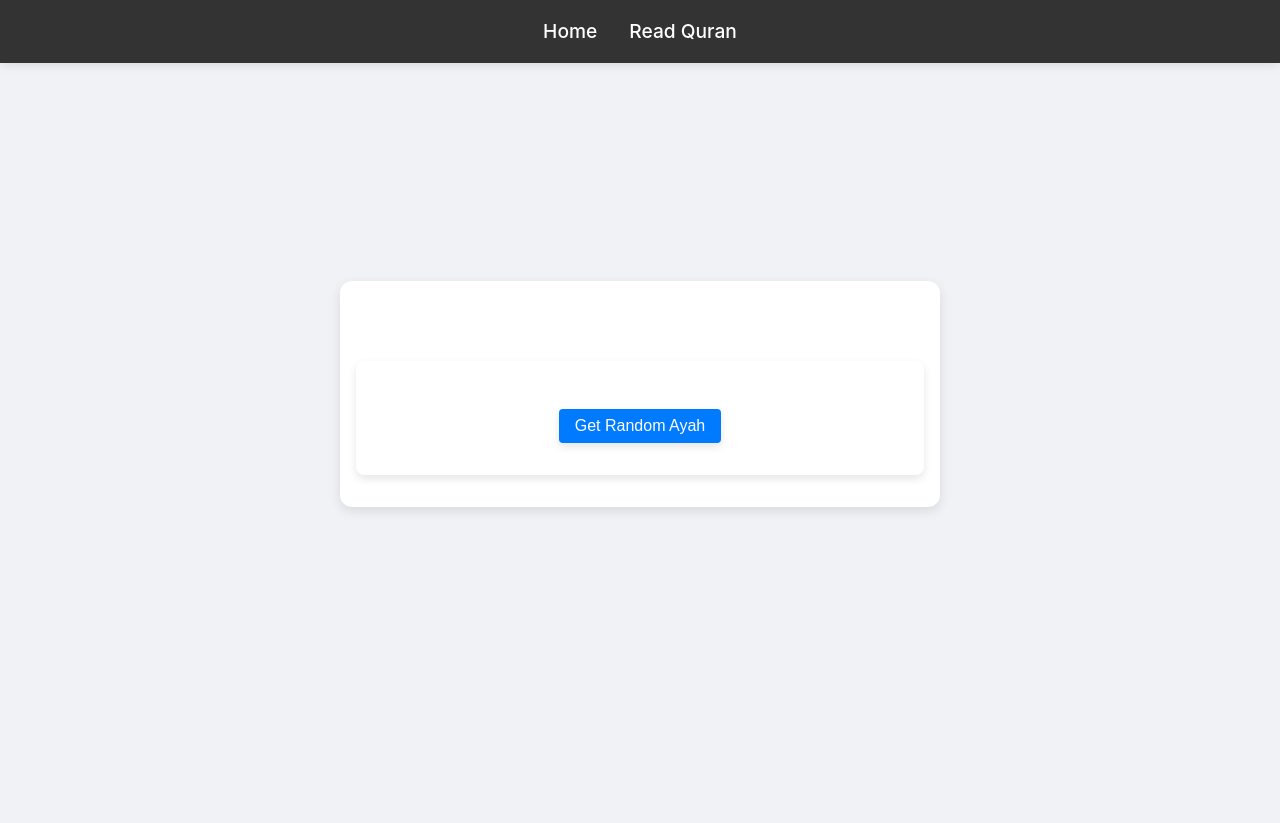
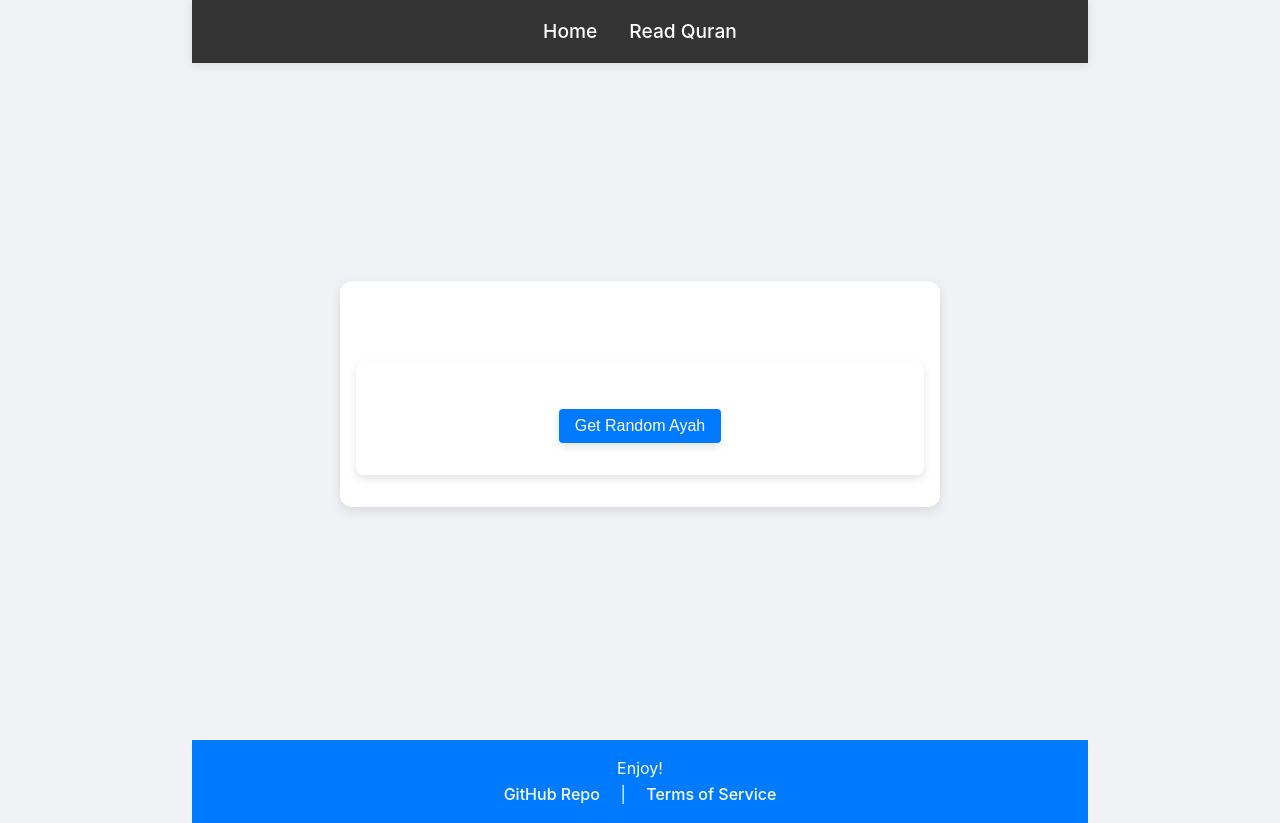
Before and after one commit to codebatine/QuranQuote, a React (Vite) app: page / in a window 1280 px wide. Before the commit the page ends 800 px from the top, so only its background shows below. Built offline with nearby package versions, Linux system fonts and the light colour scheme; no server answers.

Commit message:
footer + css fixes :footprints:

```diff
--- a/src/App.jsx
+++ b/src/App.jsx
@@ -1,5 +1,6 @@
 import { BrowserRouter as Router, Route, Routes } from 'react-router-dom';
 import Navbar from './components/Navbar';
+import Footer from './components/Footer';
 import Home from './pages/Home';
 import ReadQuran from './pages/ReadQuran';
 
@@ -11,6 +12,7 @@ const App = () => {
         <Route path="/" element={<Home />} />
         <Route path="/readquran" element={<ReadQuran />} />
       </Routes>
+      <Footer />
     </Router>
   );
 };
--- a/src/assets/styles/_base.scss
+++ b/src/assets/styles/_base.scss
@@ -7,4 +7,5 @@ body {
   line-height: 1.6;
   margin: 0;
   padding: 0;
+  height: 100%;
 }
--- /dev/null
+++ b/src/assets/styles/_footer.scss
@@ -0,0 +1,21 @@
+footer {
+  background-color: #007BFF;
+  color: white;
+  text-align: center;
+  padding: 1rem;
+  width: 70%;
+  margin:auto;
+  margin-top: auto;
+
+  a {
+    color: white;
+    margin: 0 1rem;
+    text-decoration: none;
+    font-weight: 500;
+    font-size: 1rem;
+
+    &:hover {
+      text-decoration: underline;
+    }
+  }
+}
--- a/src/assets/styles/_layout.scss
+++ b/src/assets/styles/_layout.scss
@@ -6,7 +6,7 @@
   padding: 1rem;
   padding-top: 4rem;
   background-color: #fff;
-  width: 100%;
+  width: 70%;
   max-width: 600px;
   margin: auto;
   border-radius: 12px;
--- a/src/assets/styles/_nav.scss
+++ b/src/assets/styles/_nav.scss
@@ -5,8 +5,11 @@ nav {
   background-color: #007BFF;
   padding: 1rem;
   position: fixed;
-  width: 100%;
+  width: 70%;
   top: 0;
+  left: 0;
+  right: 0;
+  margin: 0 auto;
   z-index: 1000;
   box-shadow: 0 2px 10px rgba(0, 0, 0, 0.1);
 
--- a/src/assets/styles/_responsive.scss
+++ b/src/assets/styles/_responsive.scss
@@ -1,4 +1,10 @@
-@media (max-width: 768px) {
+@media (max-width: 990px) {
+  .container,
+  footer,
+  nav {
+    width: 90%;
+  }
+
   .container {
     padding: 1.5rem;
   }
@@ -9,7 +15,13 @@
   }
 }
 
-@media (max-width: 480px) {
+@media (max-width: 700px) {
+  .container,
+  footer,
+  nav {
+    width: 100%;
+  }
+
   .container {
     padding: 1rem;
   }
--- a/src/assets/styles/main.scss
+++ b/src/assets/styles/main.scss
@@ -3,4 +3,5 @@
 @import './nav';
 @import './layout';
 @import './components';
+@import './footer';
 @import './responsive';
--- /dev/null
+++ b/src/components/Footer.jsx
@@ -0,0 +1,12 @@
+const Footer = () => {
+  return (
+    <footer className="footer">
+      <p>Enjoy!</p>
+      <p>
+        <a href="/privacy">GitHub Repo</a> | <a href="/terms">Terms of Service</a>
+      </p>
+    </footer>
+  );
+};
+
+export default Footer;
--- a/src/pages/Home.jsx
+++ b/src/pages/Home.jsx
@@ -68,12 +68,14 @@ const Home = () => {
   }, []);
 
   return (
+    <>
     <Container>
       <div className='container'>
       <QuoteCard quote={quote} fetchQuote={fetchRandomQuote} />
       {translation && <TranslationText><strong>English Translation:</strong> {translation}</TranslationText>}
       </div>
     </Container>
+    </>
   );
 };
 
```
